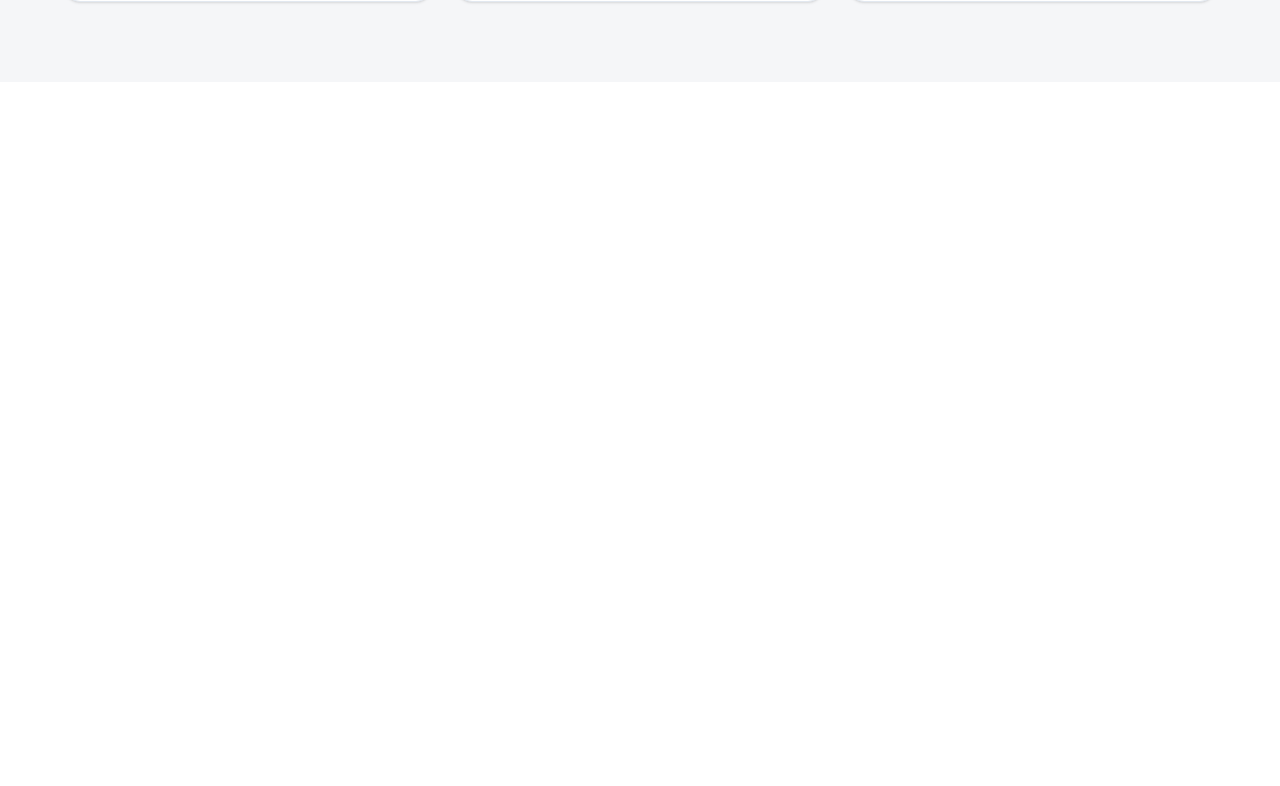
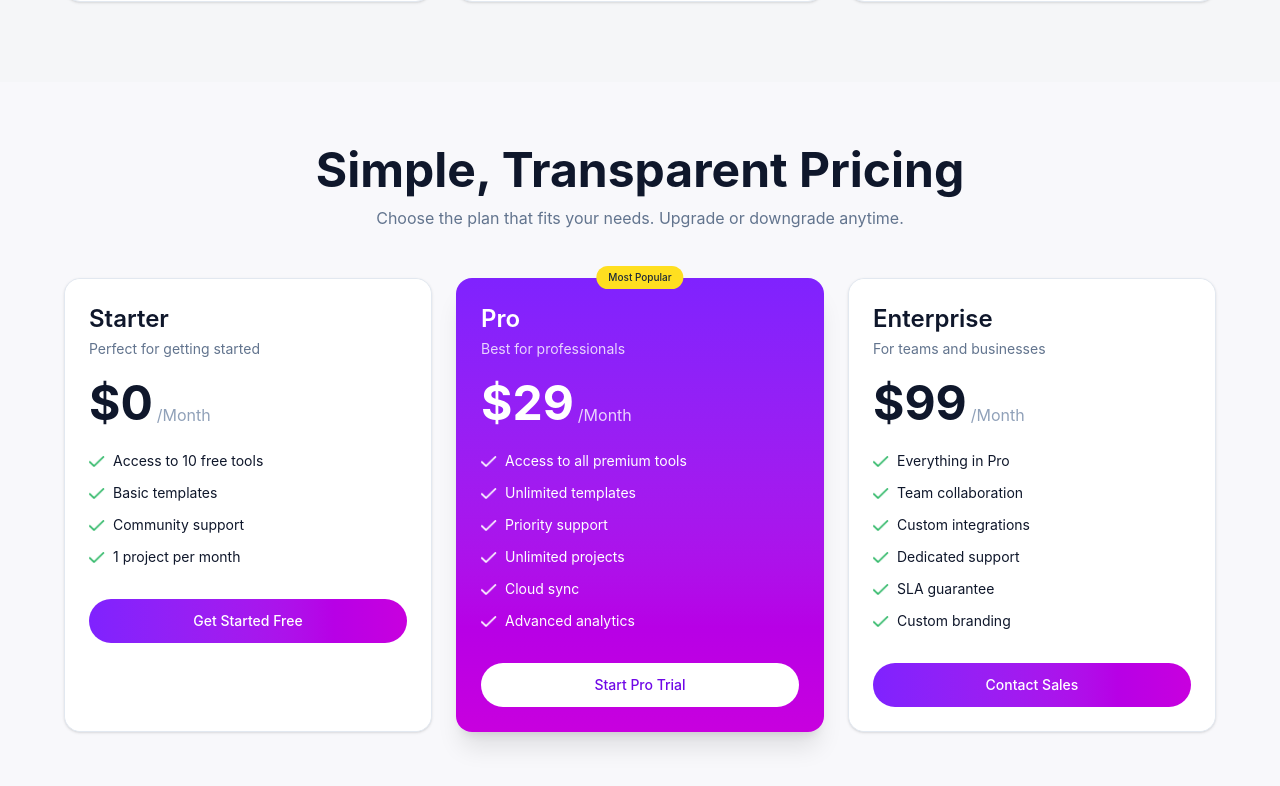
Before and after one commit to AnirNawaf/Assignment-6, a React (Vite) app: page / in a window 1280 px wide. Shown: the part 2419-3205 px from the top of the page. Before the commit the page ends 2501 px from the top, so only its background shows below. Built offline with nearby package versions, Linux system fonts and the light colour scheme.

Commit message:
creat pricing cad

```diff
--- a/src/App.jsx
+++ b/src/App.jsx
@@ -6,6 +6,7 @@ import ProductCard from "./components/ProductCard";
 import Cart from "./components/Cart";
 import products from "./data/products";
 import Steps from "./components/Steps";
+import Pricing from "./components/Pricing";
 
 
 
@@ -99,6 +100,7 @@ function App() {
 
 
       <Steps />
+      <Pricing />
 
     </div>
   );
--- /dev/null
+++ b/src/components/Pricing.jsx
@@ -0,0 +1,137 @@
+import checkWhite from "../img/Vector (9).png";
+import checkGreen from "../img/Vector (10).png";
+
+export default function Pricing() {
+  const plans = [
+    {
+      name: "Starter",
+      subtitle: "Perfect for getting started",
+      price: "$0",
+      period: "/Month",
+      features: [
+        "Access to 10 free tools",
+        "Basic templates",
+        "Community support",
+        "1 project per month",
+      ],
+      featured: false,
+    },
+    {
+      name: "Pro",
+      subtitle: "Best for professionals",
+      price: "$29",
+      period: "/Month",
+      features: [
+        "Access to all premium tools",
+        "Unlimited templates",
+        "Priority support",
+        "Unlimited projects",
+        "Cloud sync",
+        "Advanced analytics",
+      ],
+      button: "Start Pro Trial",
+      featured: true,
+      badge: "Most Popular",
+    },
+    {
+      name: "Enterprise",
+      subtitle: "For teams and businesses",
+      price: "$99",
+      period: "/Month",
+      features: [
+        "Everything in Pro",
+        "Team collaboration",
+        "Custom integrations",
+        "Dedicated support",
+        "SLA guarantee",
+        "Custom branding",
+      ],
+      featured: false,
+    },
+  ];
+
+  return (
+    <section className="bg-[#f8f8fb] px-4 py-16 md:px-8">
+      <div className="mx-auto max-w-6xl">
+        <div className="mb-12 text-center">
+          <h1 className="text-4xl font-bold text-slate-900 md:text-5xl">
+            Simple, Transparent Pricing
+          </h1>
+          <p className="mt-3 text-sm text-slate-500 md:text-base">
+            Choose the plan that fits your needs. Upgrade or downgrade anytime.
+          </p>
+        </div>
+
+        <div className="grid gap-6 md:grid-cols-3">
+          {plans.map((plan) => (
+            <div key={plan.name} className={
+              `
+              relative rounded-2xl ${plan.featured ? "bg-gradient-to-b from-violet-600 to-fuchsia-600 p-[1px] shadow-xl" : "border border-slate-200 bg-white shadow-sm"
+                }
+                `
+              }>
+              <div className={
+                `
+                h-full rounded-2xl p-6 ${plan.featured ? "text-white" : "bg-white text-slate-900"
+                  }
+                  `
+                }>
+                {plan.badge && (
+                  <span className="absolute -top-3 left-1/2 -translate-x-1/2 rounded-full bg-yellow-300 px-3 py-1 text-[10px] font-medium text-gray-800">
+                    {plan.badge}
+                  </span>
+                )}
+
+                <h2 className="text-2xl font-semibold">{plan.name}</h2>
+
+                <p className={`mt-1 text-sm ${plan.featured ? "text-white/80" : "text-slate-500"
+                    }
+                    `
+                  }>
+                    {plan.subtitle}
+                </p>
+
+                <div className="mt-5 flex items-end">
+                  <span className="text-5xl font-bold leading-none"> {plan.price} </span>
+                  <span className={
+                    `
+                  ml-1 text-base ${plan.featured ? "text-white/80" : "text-slate-400"
+                      }
+                      `
+                    }>
+                    {plan.period}
+                  </span>
+                </div>
+
+                <ul className="mt-6 space-y-3 text-sm">
+                  {plan.features.map((feature) => (
+                    <li key={feature} className="flex items-center gap-2">
+                      <img src={plan.featured ? checkWhite : checkGreen} alt="check" className="h-4 w-4 object-contain"/>
+                      <span>{feature}</span>
+                    </li>
+
+                  ))}
+                </ul>
+
+                <div className="mt-8">
+                  <button className={
+                    `
+                    w-full rounded-full cursor-pointer transition duration-300 hover:scale-105 py-3 text-sm font-medium transition ${plan.featured ? "bg-white text-violet-700 hover:bg-white/90" : "bg-gradient-to-r from-violet-600 to-fuchsia-600 text-white hover:opacity-95"
+                      }
+                      `
+                    }>
+                    {plan.name === "Starter"
+                      ? "Get Started Free"
+                      : plan.name === "Enterprise"
+                        ? "Contact Sales"
+                        : plan.button}
+                  </button>
+                </div>
+              </div>
+            </div>
+          ))}
+        </div>
+      </div>
+    </section>
+  );
+}
```
